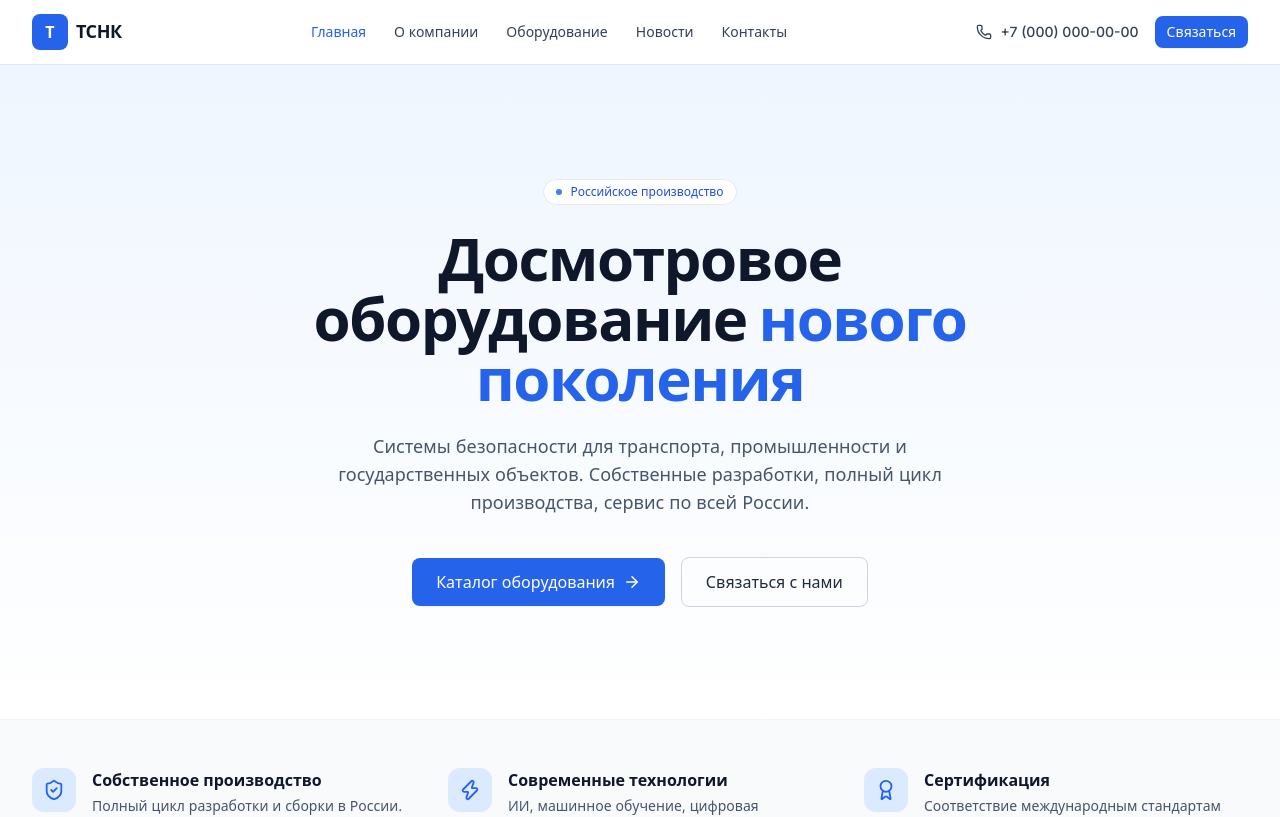
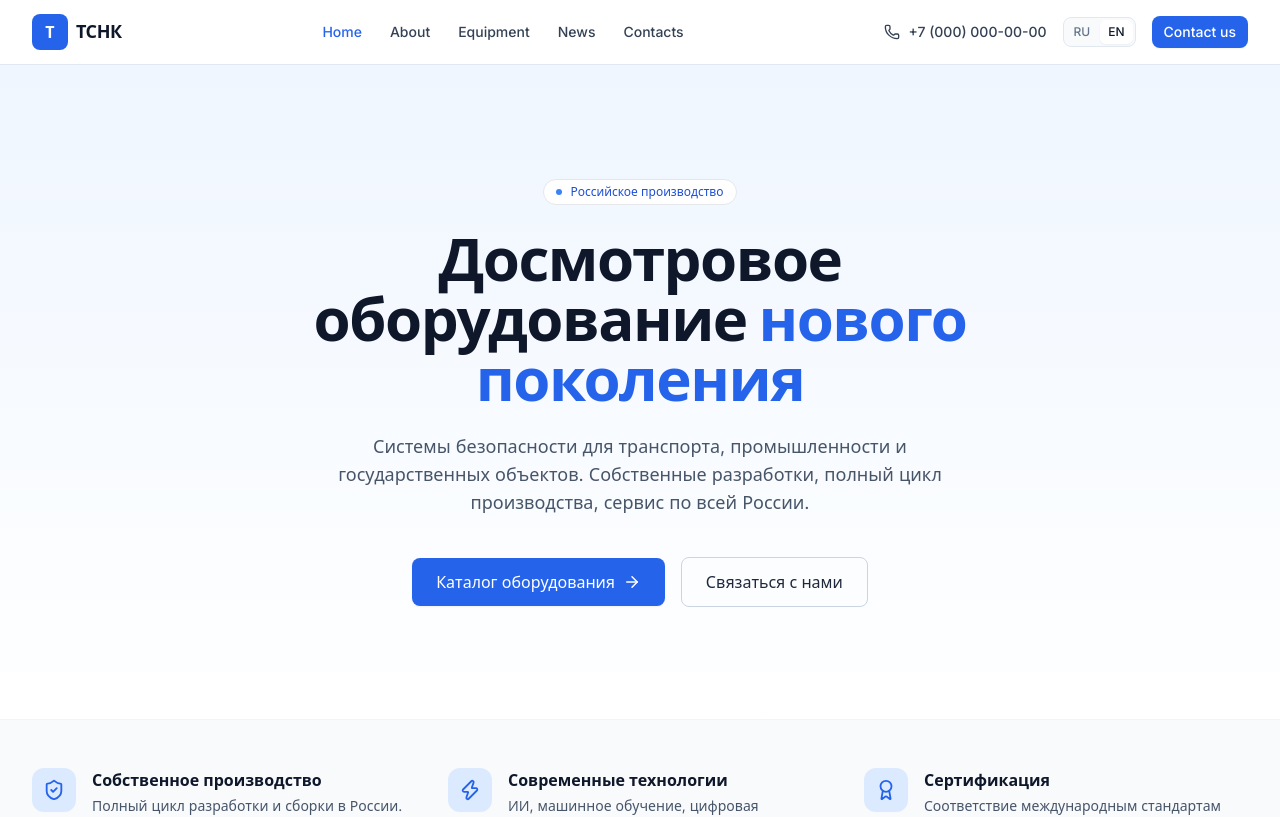
Before and after one commit to igorzolo/tsnk-clone, a React (Vite) app: page / in a window 1280 px wide. Shown: the top 817 px of the page. Built offline with nearby package versions, Linux system fonts and the light colour scheme; a web font is replaced by a local one.

Commit message:
feat(i18n): add i18next with RU/EN, translate Header and Footer

```diff
--- a/package.json
+++ b/package.json
@@ -15,11 +15,14 @@
     "@tanstack/react-query": "^5.104.0",
     "clsx": "^2.1.1",
     "framer-motion": "^13.4.4",
+    "i18next": "^26.4.2",
+    "i18next-browser-languagedetector": "^8.2.1",
     "lucide-react": "^1.48.0",
     "react": "^19.2.8",
     "react-dom": "^19.2.8",
     "react-helmet-async": "^3.0.0",
     "react-hook-form": "^7.89.0",
+    "react-i18next": "^17.0.15",
     "react-router-dom": "^7.18.4"
   },
   "devDependencies": {
@@ -37,6 +40,7 @@
     "tailwindcss": "^3.4.19",
     "typescript": "~6.0.2",
     "typescript-eslint": "^8.69.0",
-    "vite": "^8.3.0"
+    "vite": "^8.3.0",
+    "vite-plugin-css-injected-by-js": "^5.0.2"
   }
 }
--- /dev/null
+++ b/src/components/LanguageSwitcher.tsx
@@ -0,0 +1,31 @@
+import { useTranslation } from 'react-i18next';
+import { cn } from '../lib/cn';
+
+export default function LanguageSwitcher() {
+  const { i18n } = useTranslation();
+  const current = i18n.resolvedLanguage?.startsWith('en') ? 'en' : 'ru';
+
+  const change = (lang: 'ru' | 'en') => {
+    i18n.changeLanguage(lang);
+  };
+
+  return (
+    <div className="flex items-center gap-0.5 rounded-lg border border-slate-200 bg-slate-50 p-0.5">
+      {(['ru', 'en'] as const).map((lang) => (
+        <button
+          key={lang}
+          onClick={() => change(lang)}
+          className={cn(
+            'rounded-md px-2 py-1 text-xs font-medium transition-colors',
+            current === lang
+              ? 'bg-white text-slate-900 shadow-sm'
+              : 'text-slate-500 hover:text-slate-900',
+          )}
+          aria-label={`Switch to ${lang.toUpperCase()}`}
+        >
+          {lang.toUpperCase()}
+        </button>
+      ))}
+    </div>
+  );
+}
--- a/src/components/layout/Footer.tsx
+++ b/src/components/layout/Footer.tsx
@@ -1,6 +1,10 @@
 import Container from '../ui/Container';
+import { useTranslation } from 'react-i18next';
 
 export default function Footer() {
+  const { t } = useTranslation();
+  const year = new Date().getFullYear();
+
   return (
     <footer className="border-t border-slate-200 bg-slate-50">
       <Container>
@@ -12,31 +16,35 @@ export default function Footer() {
               </div>
               <span className="font-bold text-slate-900">ТСНК</span>
             </div>
-            <p className="mt-3 text-sm text-slate-600">
-              Российский производитель досмотрового оборудования.
-            </p>
+            <p className="mt-3 text-sm text-slate-600">{t('footer.tagline')}</p>
           </div>
 
           <div>
-            <h2 className="text-sm font-semibold text-slate-900">Компания</h2>
+            <h2 className="text-sm font-semibold text-slate-900">
+              {t('footer.company')}
+            </h2>
             <ul className="mt-3 space-y-2 text-sm text-slate-600">
-              <li><a href="/about" className="hover:text-brand-600">О нас</a></li>
-              <li><a href="/news" className="hover:text-brand-600">Новости</a></li>
-              <li><a href="/contacts" className="hover:text-brand-600">Контакты</a></li>
+              <li><a href="/about" className="hover:text-brand-600">{t('footer.companyAbout')}</a></li>
+              <li><a href="/news" className="hover:text-brand-600">{t('footer.companyNews')}</a></li>
+              <li><a href="/contacts" className="hover:text-brand-600">{t('footer.companyContacts')}</a></li>
             </ul>
           </div>
 
           <div>
-            <h2 className="text-sm font-semibold text-slate-900">Продукция</h2>
+            <h2 className="text-sm font-semibold text-slate-900">
+              {t('footer.products')}
+            </h2>
             <ul className="mt-3 space-y-2 text-sm text-slate-600">
-              <li><a href="/equipment" className="hover:text-brand-600">Интроскопы</a></li>
-              <li><a href="/equipment" className="hover:text-brand-600">Детекторы</a></li>
-              <li><a href="/equipment" className="hover:text-brand-600">Мобильные комплексы</a></li>
+              <li><a href="/equipment" className="hover:text-brand-600">{t('footer.productsIntroscopes')}</a></li>
+              <li><a href="/equipment" className="hover:text-brand-600">{t('footer.productsDetectors')}</a></li>
+              <li><a href="/equipment" className="hover:text-brand-600">{t('footer.productsMobile')}</a></li>
             </ul>
           </div>
 
           <div>
-            <h2 className="text-sm font-semibold text-slate-900">Контакты</h2>
+            <h2 className="text-sm font-semibold text-slate-900">
+              {t('footer.contacts')}
+            </h2>
             <ul className="mt-3 space-y-2 text-sm text-slate-600">
               <li>+7 (000) 000-00-00</li>
               <li>info@tsnk.ru</li>
@@ -46,7 +54,7 @@ export default function Footer() {
         </div>
 
         <div className="border-t border-slate-200 py-6 text-center text-xs text-slate-500">
-          © {new Date().getFullYear()} ТСНК. Учебный клон. Все права на оригинал принадлежат ООО «Диагностика-М».
+          {t('footer.copyright', { year })}
         </div>
       </Container>
     </footer>
--- a/src/components/layout/Header.tsx
+++ b/src/components/layout/Header.tsx
@@ -4,16 +4,19 @@ import { Menu, X, Phone } from 'lucide-react';
 import Container from '../ui/Container';
 import Button from '../ui/Button';
 import { cn } from '../../lib/cn';
+import { useTranslation } from 'react-i18next';
+import LanguageSwitcher from '../LanguageSwitcher';
 
 const navItems = [
-  { to: '/', label: 'Главная' },
-  { to: '/about', label: 'О компании' },
-  { to: '/equipment', label: 'Оборудование' },
-  { to: '/news', label: 'Новости' },
-  { to: '/contacts', label: 'Контакты' },
+  { to: '/', key: 'nav.home' },
+  { to: '/about', key: 'nav.about' },
+  { to: '/equipment', key: 'nav.equipment' },
+  { to: '/news', key: 'nav.news' },
+  { to: '/contacts', key: 'nav.contacts' },
 ];
 
 export default function Header() {
+  const { t } = useTranslation();
   const [open, setOpen] = useState(false);
 
   return (
@@ -45,7 +48,7 @@ export default function Header() {
                     )
                     }
                 >
-                {item.label}
+                {t(item.key)}
               </NavLink>
             ))}
           </nav>
@@ -59,7 +62,8 @@ export default function Header() {
               <Phone size={16} />
               +7 (000) 000-00-00
             </a>
-            <Button size="sm">Связаться</Button>
+            <LanguageSwitcher />
+            <Button size="sm">{t('common.contact')}</Button>
           </div>
 
           {/* Бургер — mobile */}
@@ -89,7 +93,7 @@ export default function Header() {
                   )
                 }
               >
-                {item.label}
+                {t(item.key)}
               </NavLink>
             ))}
             <Button size="sm" className="mt-2 w-full">
--- /dev/null
+++ b/src/i18n/index.ts
@@ -0,0 +1,28 @@
+import i18n from 'i18next';
+import { initReactI18next } from 'react-i18next';
+import LanguageDetector from 'i18next-browser-languagedetector';
+
+import ru from './locales/ru.json';
+import en from './locales/en.json';
+
+i18n
+  .use(LanguageDetector)
+  .use(initReactI18next)
+  .init({
+    resources: {
+      ru: { translation: ru },
+      en: { translation: en },
+    },
+    fallbackLng: 'ru',
+    supportedLngs: ['ru', 'en'],
+    interpolation: {
+      escapeValue: false,
+    },
+    detection: {
+      order: ['localStorage', 'navigator'],
+      caches: ['localStorage'],
+      lookupLocalStorage: 'tsnk-lang',
+    },
+  });
+
+export default i18n;
--- /dev/null
+++ b/src/i18n/locales/en.json
@@ -0,0 +1,34 @@
+{
+  "nav": {
+    "home": "Home",
+    "about": "About",
+    "equipment": "Equipment",
+    "news": "News",
+    "contacts": "Contacts"
+  },
+  "common": {
+    "contact": "Contact us",
+    "learnMore": "Learn more",
+    "viewAll": "Full catalog",
+    "allNews": "All news",
+    "backToCatalog": "Back to catalog",
+    "allCatalog": "All news"
+  },
+  "footer": {
+    "tagline": "Russian manufacturer of inspection equipment.",
+    "company": "Company",
+    "companyAbout": "About us",
+    "companyNews": "News",
+    "companyContacts": "Contacts",
+    "products": "Products",
+    "productsIntroscopes": "X-ray scanners",
+    "productsDetectors": "Detectors",
+    "productsMobile": "Mobile complexes",
+    "contacts": "Contacts",
+    "copyright": "© {{year}} TSNK. Educational clone. All rights to the original belong to LLC «Diagnostika-M»."
+  },
+  "language": {
+    "ru": "Рус",
+    "en": "Eng"
+  }
+}
--- /dev/null
+++ b/src/i18n/locales/ru.json
@@ -0,0 +1,34 @@
+{
+  "nav": {
+    "home": "Главная",
+    "about": "О компании",
+    "equipment": "Оборудование",
+    "news": "Новости",
+    "contacts": "Контакты"
+  },
+  "common": {
+    "contact": "Связаться",
+    "learnMore": "Подробнее",
+    "viewAll": "Весь каталог",
+    "allNews": "Все новости",
+    "backToCatalog": "В каталог",
+    "allCatalog": "Все новости"
+  },
+  "footer": {
+    "tagline": "Российский производитель досмотрового оборудования.",
+    "company": "Компания",
+    "companyAbout": "О нас",
+    "companyNews": "Новости",
+    "companyContacts": "Контакты",
+    "products": "Продукция",
+    "productsIntroscopes": "Интроскопы",
+    "productsDetectors": "Детекторы",
+    "productsMobile": "Мобильные комплексы",
+    "contacts": "Контакты",
+    "copyright": "© {{year}} ТСНК. Учебный клон. Все права на оригинал принадлежат ООО «Диагностика-М»."
+  },
+  "language": {
+    "ru": "Рус",
+    "en": "Eng"
+  }
+}
--- a/src/main.tsx
+++ b/src/main.tsx
@@ -1,8 +1,11 @@
+import './i18n';
+
 import '@fontsource/inter/400.css';
 import '@fontsource/inter/500.css';
 import '@fontsource/inter/600.css';
 import '@fontsource/inter/700.css';
 import '@fontsource/inter/800.css';
+
 import { StrictMode } from 'react';
 import { createRoot } from 'react-dom/client';
 import { BrowserRouter } from 'react-router-dom';
--- a/vite.config.ts
+++ b/vite.config.ts
@@ -1,7 +1,7 @@
-import react from '@vitejs/plugin-react'
-import { defineConfig } from 'vite'
+import { defineConfig } from 'vite';
+import react from '@vitejs/plugin-react';
+import cssInjectedByJsPlugin from 'vite-plugin-css-injected-by-js';
 
-// https://vite.dev/config/
 export default defineConfig({
-  plugins: [react()],
-})
+  plugins: [react(), cssInjectedByJsPlugin()],
+});
```
Also changed, not shown: 2 other files (tests, documents, lock files or other folders).
